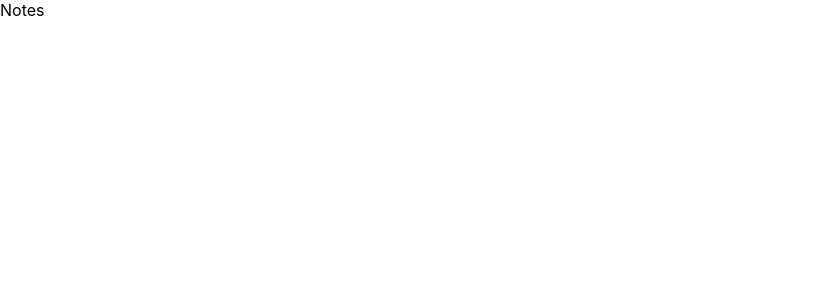
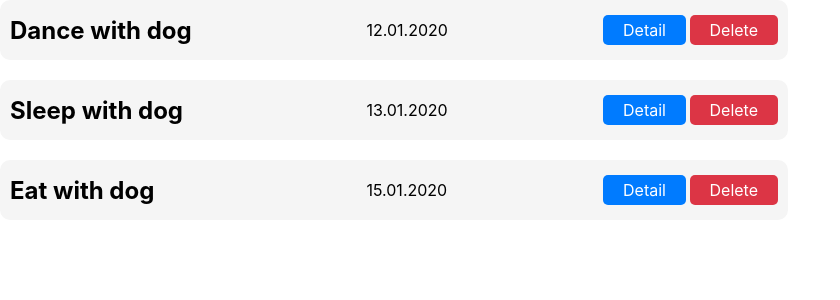
Before and after one commit to ToriaHUB/notes, a React (Create React App) app: page / in a window 1280 px wide. Shown: the top 300 px of the page, without its empty margins (0-840 px from the left). Built offline with nearby package versions, Linux system fonts and the light colour scheme.

Commit message:
NOTES: implemented note's preview component

```diff
--- a/src/components/note-preview.tsx
+++ b/src/components/note-preview.tsx
@@ -1,9 +1,51 @@
-import React from 'react'
+import React from "react"
+import styled from "styled-components"
+import { Button } from "./button"
 
-export const NotesPreview = ()=>{
-  return(
-    <div>
-      NotesPreview
-    </div>
+type Props = {
+  id: string
+  title: string
+  date: string
+}
+
+export const NotePreview: React.FC<Props> = ({ title, date }) => {
+  return (
+    <NoteWrapper>
+      <Title>{title}</Title>
+      <Date>{date}</Date>
+      <Actions>
+        <Button type={"detail"} onClick={() => {}}>
+          Detail
+        </Button>
+        <Button type={"delete"} onClick={() => {}}>
+          Delete
+        </Button>
+      </Actions>
+    </NoteWrapper>
   )
 }
+const NoteWrapper = styled.div`
+  display: flex;
+  width: 60%;
+  height: 40px;
+  justify-content: space-between;
+  padding: 10px;
+  border-radius: 10px;
+  background-color: #f5f5f5;
+  margin-bottom: 20px;
+  align-items: center;
+`
+
+const Title = styled.h2`
+  display: flex;
+  width: 200px;
+`
+const Date = styled.p`
+  display: flex;
+  width: 80px;
+`
+const Actions = styled.div`
+  display: flex;
+  width: 175px;
+  justify-content: space-between;
+`
--- a/src/components/notes.tsx
+++ b/src/components/notes.tsx
@@ -1,9 +1,18 @@
-import React from 'react'
+import React from "react"
+import { NotePreview } from "./note-preview"
 
-export const Notes = ()=>{
-  return(
-    <div>
-      Notes
-    </div>
+const mockNotes = [
+  { id: "1", title: "Dance with dog", date: "12.01.2020" },
+  { id: "2", title: "Sleep with dog", date: "13.01.2020" },
+  { id: "3", title: "Eat with dog", date: "15.01.2020" },
+]
+
+export const Notes = () => {
+  return (
+    <>
+      {mockNotes.map((note, index) => (
+        <NotePreview key={`${note.id}-${index}`} id={note.id} title={note.title} date={note.date} />
+      ))}
+    </>
   )
 }
```
